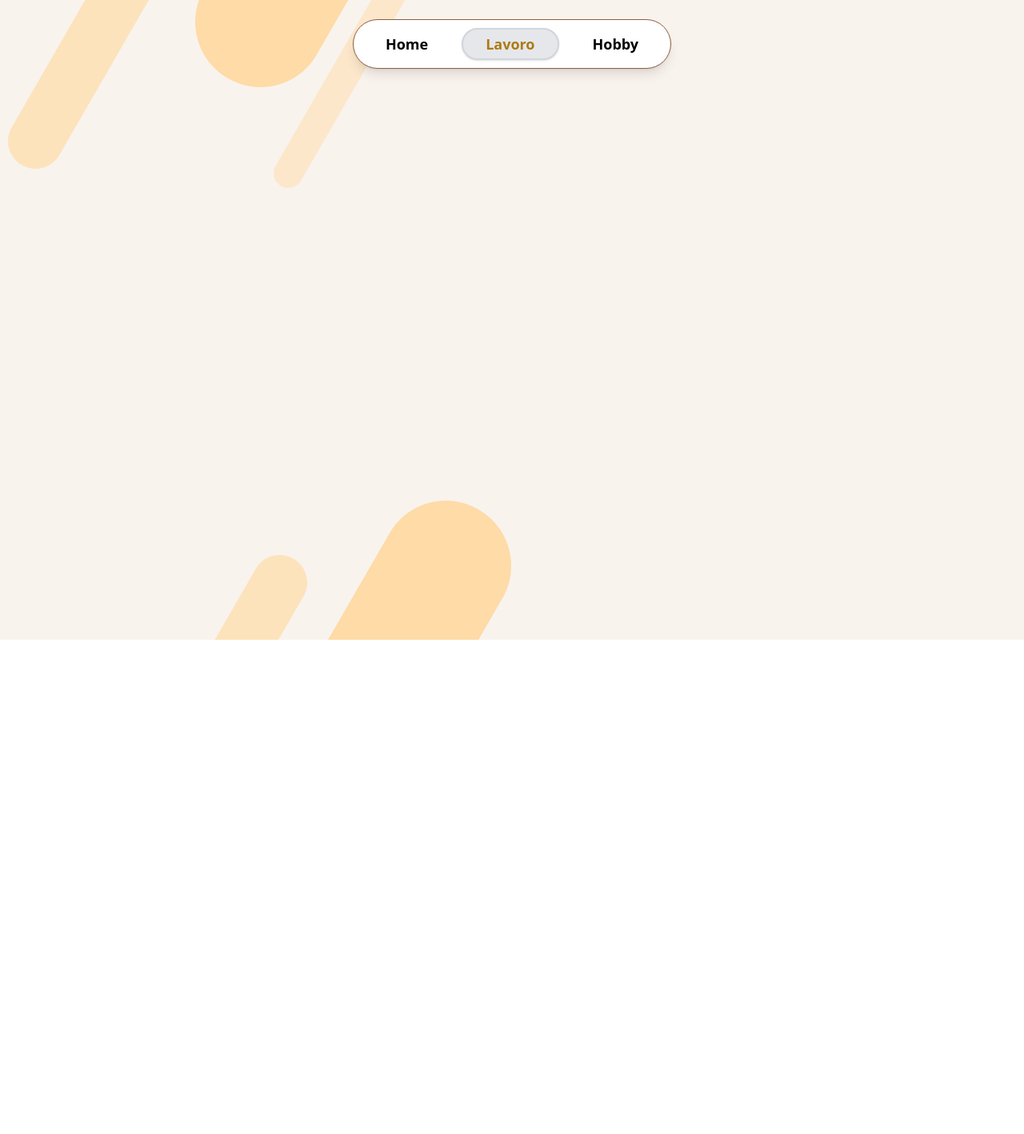
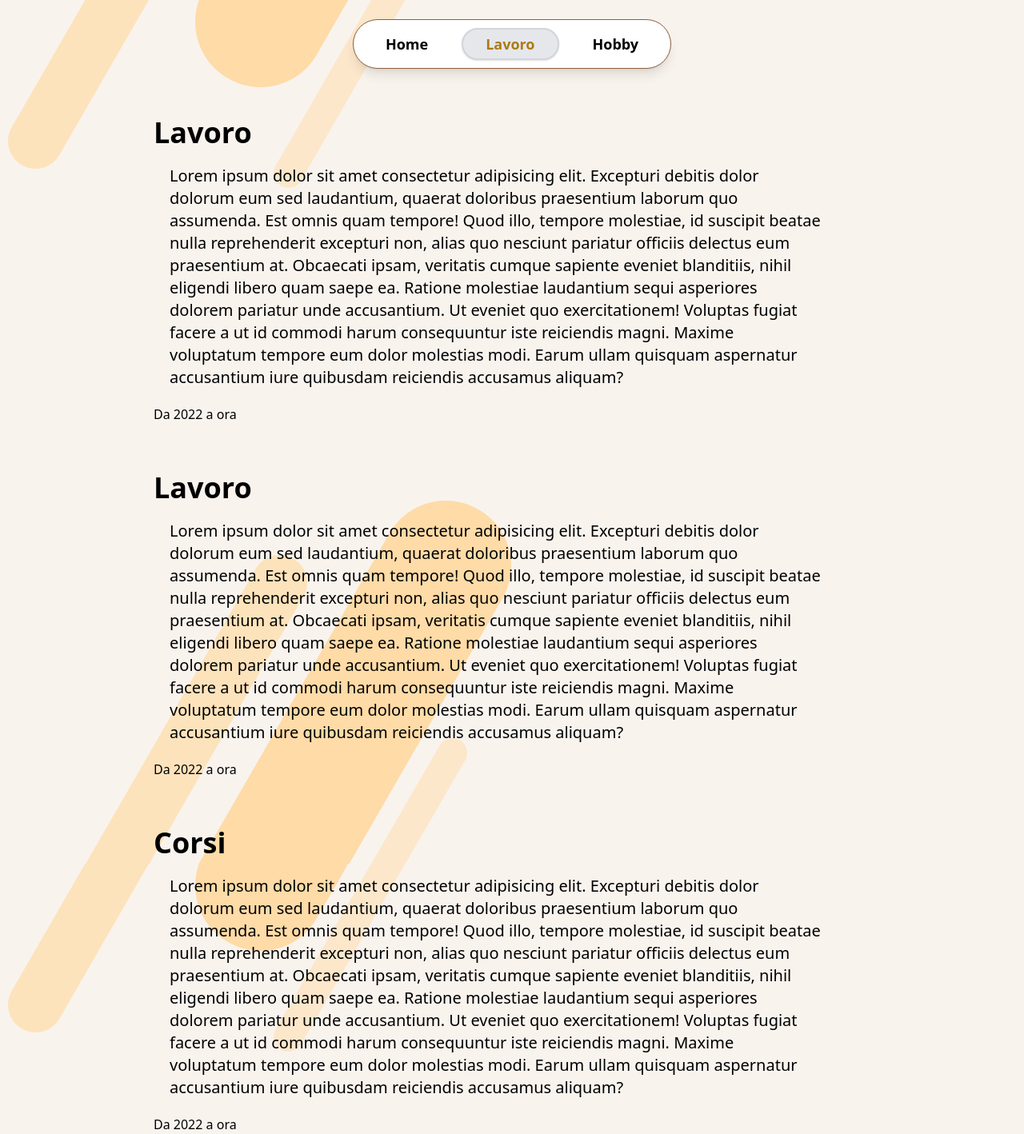
Before and after one commit to Leonardo200213/Portfolio-Personale, a React (Vite) app: page /work in a window 1280 px wide. Before the commit this address had no page. Shown: the whole page at 80% size. Before the commit the page ends 800 px from the top, so only its background shows below. Built offline with nearby package versions, Linux system fonts and the light colour scheme.

Commit message:
pagina lavoro

```diff
--- a/src/App.tsx
+++ b/src/App.tsx
@@ -1,6 +1,7 @@
 import { BrowserRouter, NavLink, Routes, Route } from "react-router-dom"
 import Hobby from "./pages/Hobby.tsx"
 import Home from "./pages/Home.tsx"
+import Lavoro from "./pages/Lavoro.tsx"
 
 
 function App() {
@@ -50,6 +51,7 @@ function App() {
             {/**collegamenti alle pagine */}
             <Route path="/hobby" element={<Hobby />} />
             <Route path="/home" element={<Home />} />
+            <Route path="/work" element={<Lavoro />} />
           </Routes>
         </BrowserRouter>
 
--- /dev/null
+++ b/src/pages/Lavoro.tsx
@@ -0,0 +1,44 @@
+export default function Lavoro(){
+    return(
+        <>
+            {/**esaote */}
+            <div className="max-w-4xl mx-auto mt-15">
+                <h1 className="text-4xl font-bold ml-10 md:ml-0">Lavoro</h1>
+                <div className="justify-center ">
+                    <h1 className="m-5 ml-13 md:ml-5 mr-15 max-w-sm md:max-w-5xl text-xl">
+                        Lorem ipsum dolor sit amet consectetur adipisicing elit. Excepturi debitis dolor dolorum eum sed laudantium, quaerat doloribus praesentium laborum quo assumenda. Est omnis quam tempore! Quod illo, tempore molestiae, id suscipit beatae nulla reprehenderit excepturi non, alias quo nesciunt pariatur officiis delectus eum praesentium at. Obcaecati ipsam, veritatis cumque sapiente eveniet blanditiis, nihil eligendi libero quam saepe ea. Ratione molestiae laudantium sequi asperiores dolorem pariatur unde accusantium. Ut eveniet quo exercitationem! Voluptas fugiat facere a ut id commodi harum consequuntur iste reiciendis magni. Maxime voluptatum tempore eum dolor molestias modi. Earum ullam quisquam aspernatur accusantium iure quibusdam reiciendis accusamus aliquam?
+                    </h1>
+                    <h1>
+                        Da 2022 a ora
+                    </h1>
+                </div>
+            </div>
+
+            {/**rgis */}
+            <div className="max-w-4xl mx-auto mt-15">
+                <h1 className="text-4xl font-bold ml-10 md:ml-0">Lavoro</h1>
+                <div className="justify-center ">
+                    <h1 className="m-5 ml-13 md:ml-5 mr-15 max-w-sm md:max-w-5xl text-xl">
+                        Lorem ipsum dolor sit amet consectetur adipisicing elit. Excepturi debitis dolor dolorum eum sed laudantium, quaerat doloribus praesentium laborum quo assumenda. Est omnis quam tempore! Quod illo, tempore molestiae, id suscipit beatae nulla reprehenderit excepturi non, alias quo nesciunt pariatur officiis delectus eum praesentium at. Obcaecati ipsam, veritatis cumque sapiente eveniet blanditiis, nihil eligendi libero quam saepe ea. Ratione molestiae laudantium sequi asperiores dolorem pariatur unde accusantium. Ut eveniet quo exercitationem! Voluptas fugiat facere a ut id commodi harum consequuntur iste reiciendis magni. Maxime voluptatum tempore eum dolor molestias modi. Earum ullam quisquam aspernatur accusantium iure quibusdam reiciendis accusamus aliquam?
+                    </h1>
+                    <h1>
+                        Da 2022 a ora
+                    </h1>
+                </div>
+            </div>
+
+            {/**esaote */}
+            <div className="max-w-4xl mx-auto mt-15">
+                <h1 className="text-4xl font-bold ml-10 md:ml-0">Corsi</h1>
+                <div className="justify-center ">
+                    <h1 className="m-5 ml-13 md:ml-5 mr-15 max-w-sm md:max-w-5xl text-xl">
+                        Lorem ipsum dolor sit amet consectetur adipisicing elit. Excepturi debitis dolor dolorum eum sed laudantium, quaerat doloribus praesentium laborum quo assumenda. Est omnis quam tempore! Quod illo, tempore molestiae, id suscipit beatae nulla reprehenderit excepturi non, alias quo nesciunt pariatur officiis delectus eum praesentium at. Obcaecati ipsam, veritatis cumque sapiente eveniet blanditiis, nihil eligendi libero quam saepe ea. Ratione molestiae laudantium sequi asperiores dolorem pariatur unde accusantium. Ut eveniet quo exercitationem! Voluptas fugiat facere a ut id commodi harum consequuntur iste reiciendis magni. Maxime voluptatum tempore eum dolor molestias modi. Earum ullam quisquam aspernatur accusantium iure quibusdam reiciendis accusamus aliquam?
+                    </h1>
+                    <h1>
+                        Da 2022 a ora
+                    </h1>
+                </div>
+            </div>
+        </>
+    );
+}
```
